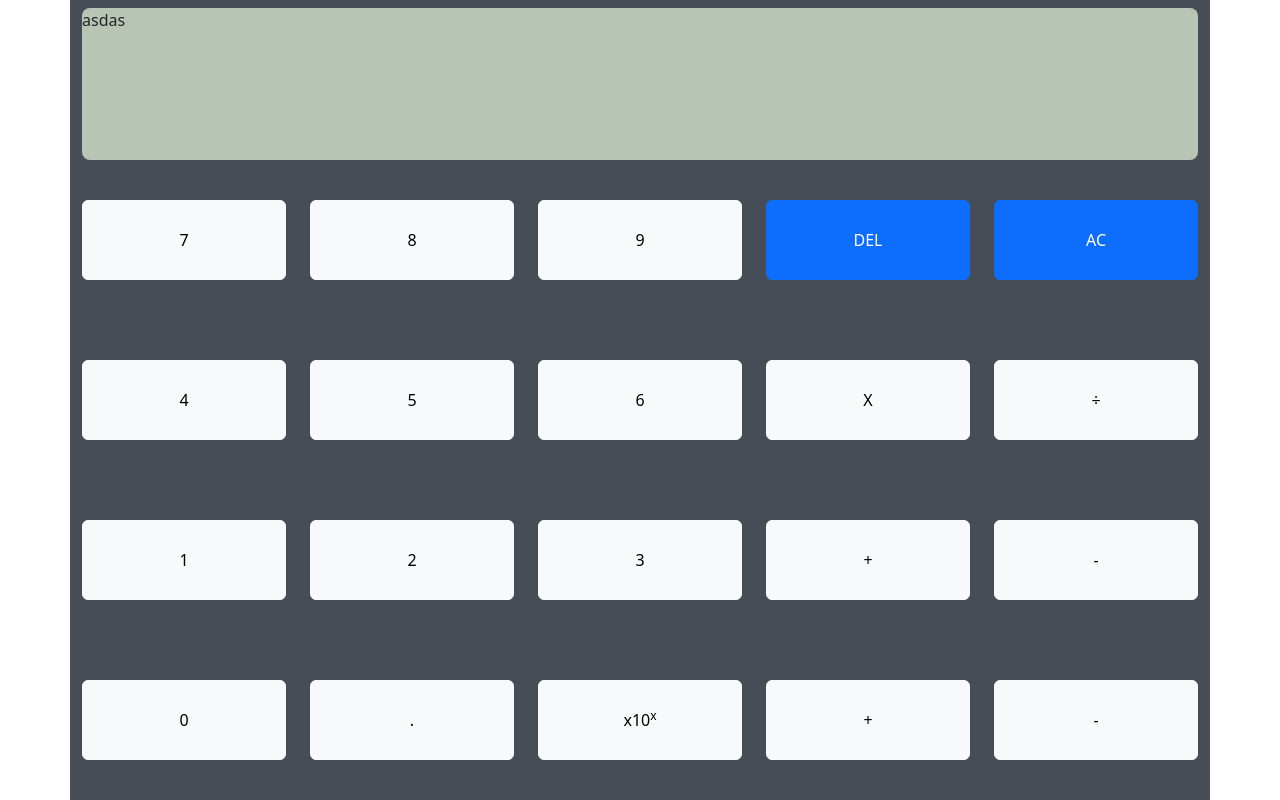
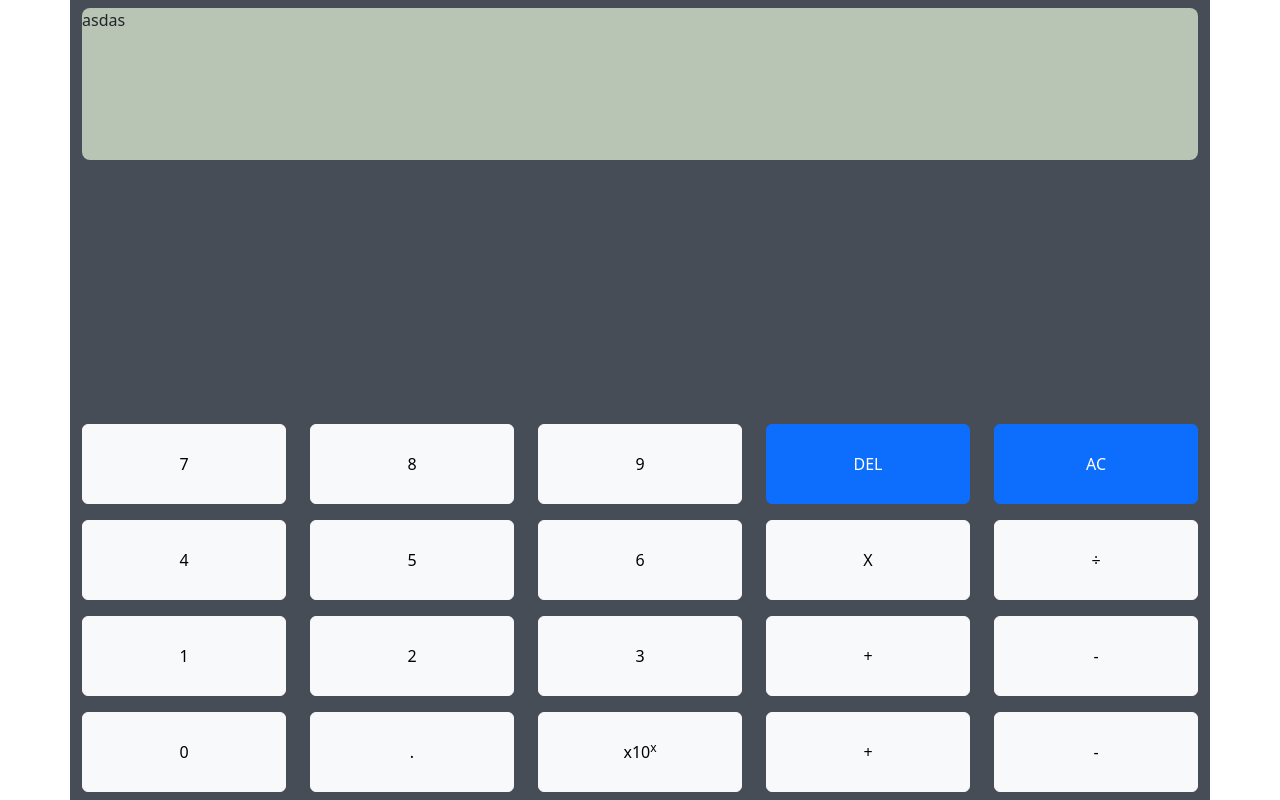
Before and after one commit to MaDesoki/Calculator_v1, a plain HTML site: page index.html in a window 1280 px wide. Drawn offline with Linux system fonts and the light colour scheme.

Commit message:
Update styles.css

```diff
--- a/css/styles.css
+++ b/css/styles.css
@@ -17,11 +17,15 @@
     /* margin-top: 1vh; */
 }
 
+#buttons {
+    margin-top: 32vh;
+}
+
 .btn {
     width: 100%;
     height: 10vh;
-    margin-top: 5vh;
-    margin-bottom: 5vh;
+    margin-top: 1vh;
+    margin-bottom: 1vh;
     /* font-size: 7vh*2vw; */
     text-align: center;
     font-weight: 500;
```
